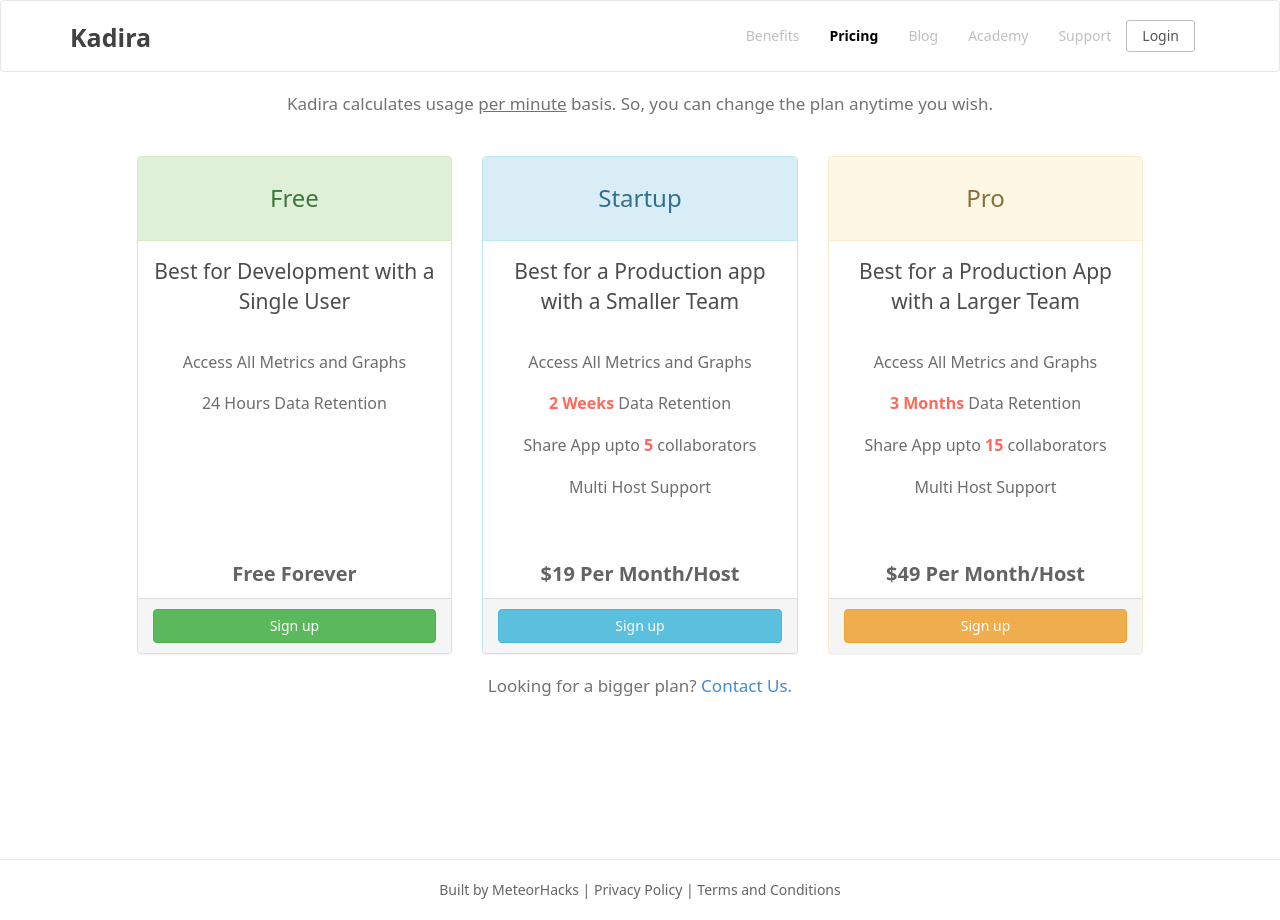
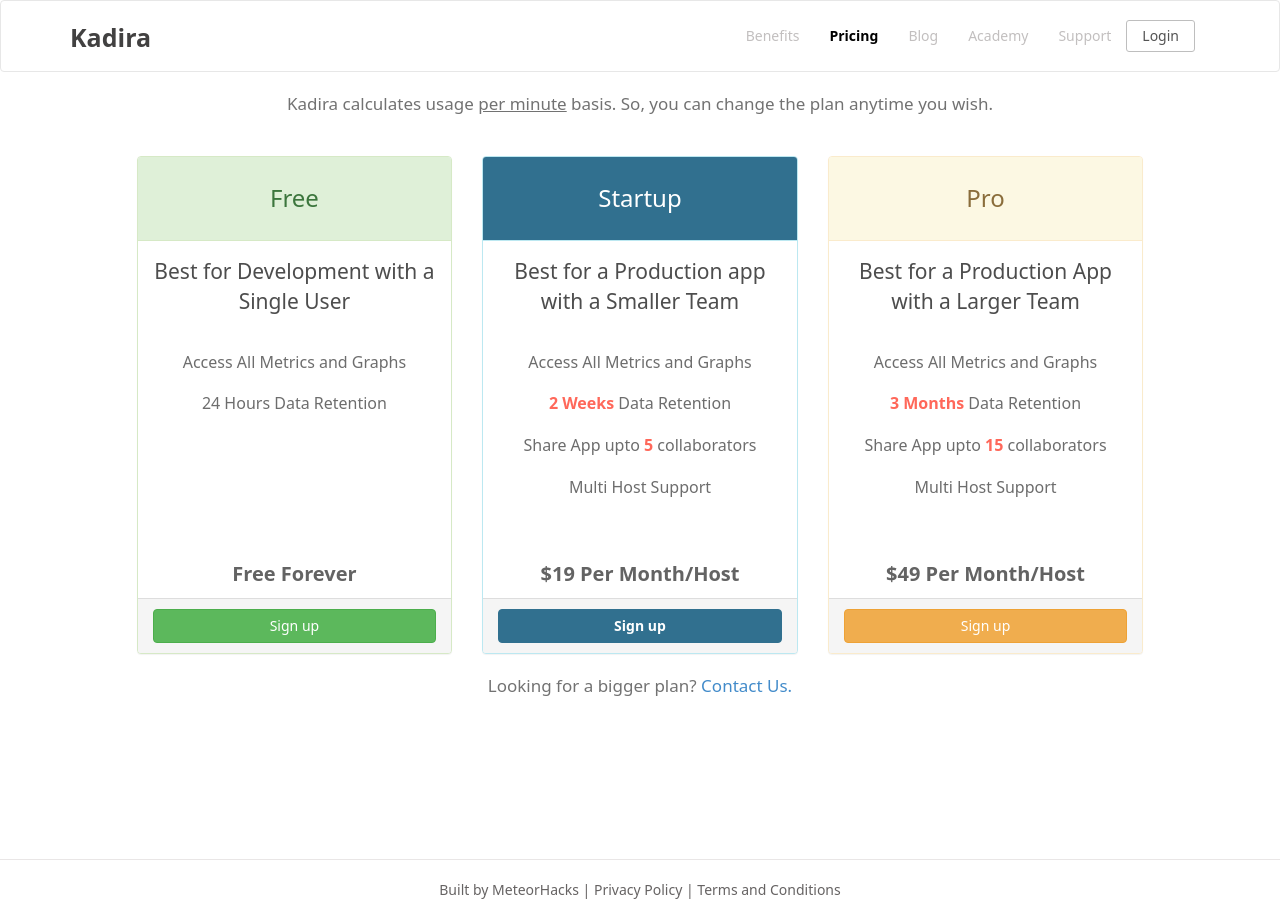
Before and after one commit to kadiraio/kadiraio.github.io, a Jekyll site: the page built from pricing.html, in a window 1280 px wide. Built offline with Jekyll 4.4.1, drawn with Linux system fonts in a browser that asks for light colours.

Commit message:
Highlite startup plan
https://www.dropbox.com/s/8ldqte7c1saqt1c/Screenshot%202014-06-02%2022.47.52.png

```diff
--- a/_layouts/pricing.html
+++ b/_layouts/pricing.html
@@ -13,7 +13,7 @@
     <p class="plan-info">Kadira calculates usage <u>per minute</u> basis. So, you can change the plan anytime you wish.</p>
     <div style="margin: 40px 0 20px 0">
       <div id='plan-list' class="col-md-10 col-md-offset-1">
-        <div class="col-xs-12 col-md-4">
+        <div id="plan-free" class="col-xs-12 col-md-4">
           <div class="panel panel-success">
             <div class="panel-heading">Free</div>
             <div class="panel-body plan-heading">
@@ -32,7 +32,7 @@
             </div>
           </div>
         </div> <!--/plan-->
-        <div class="col-xs-12 col-md-4">
+        <div id="plan-startup" class="col-xs-12 col-md-4">
           <div class="panel panel-info">
             <div class="panel-heading">Startup</div>
             <div class="panel-body plan-heading">
@@ -51,7 +51,7 @@
             </div>
           </div>
         </div> <!--/plan-->
-        <div class="col-xs-12 col-md-4">
+        <div id="plan-pro" class="col-xs-12 col-md-4">
           <div class="panel panel-warning">
             <div class="panel-heading">Pro</div>
              <div class="panel-body plan-heading">
--- a/css/style.css
+++ b/css/style.css
@@ -714,6 +714,17 @@
   text-align: center;
 }
 
+#plan-startup .panel-heading {
+  color: white;
+  background: rgb(49, 112, 143);
+}
+
+#plan-startup .btn-plan {
+  font-weight: bold;
+  background: rgb(49, 112, 143);
+  border-color: rgb(49, 112, 143);
+}
+
 
 /*
   ------------- MOBILE --------------
```
